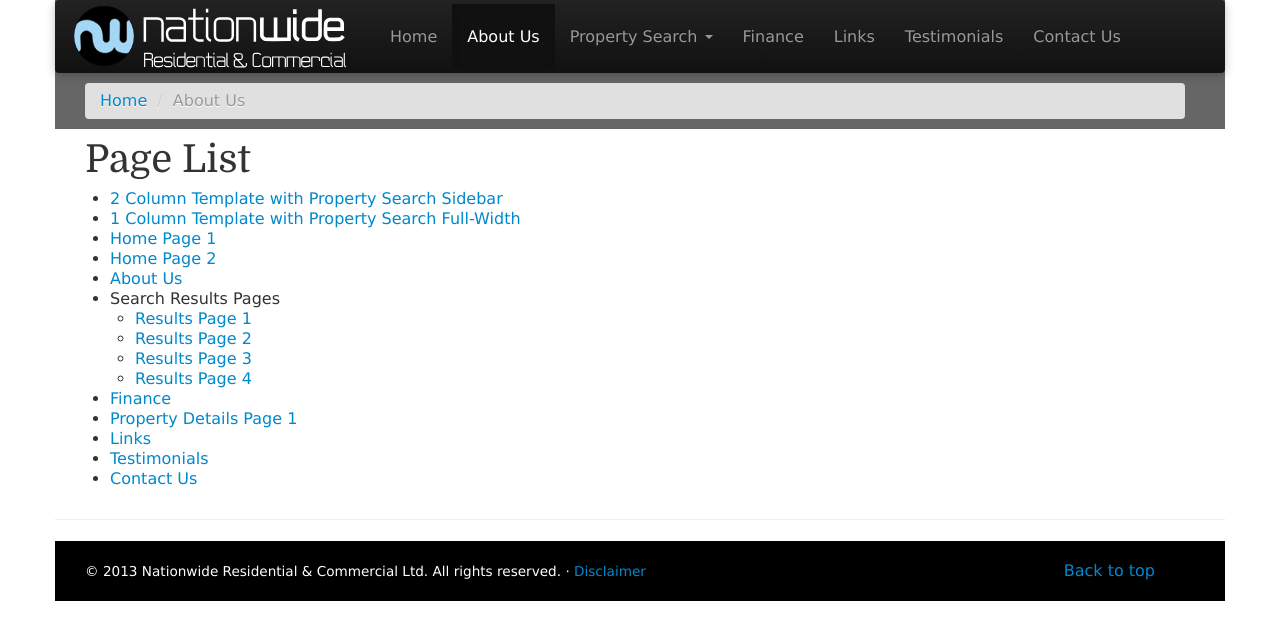
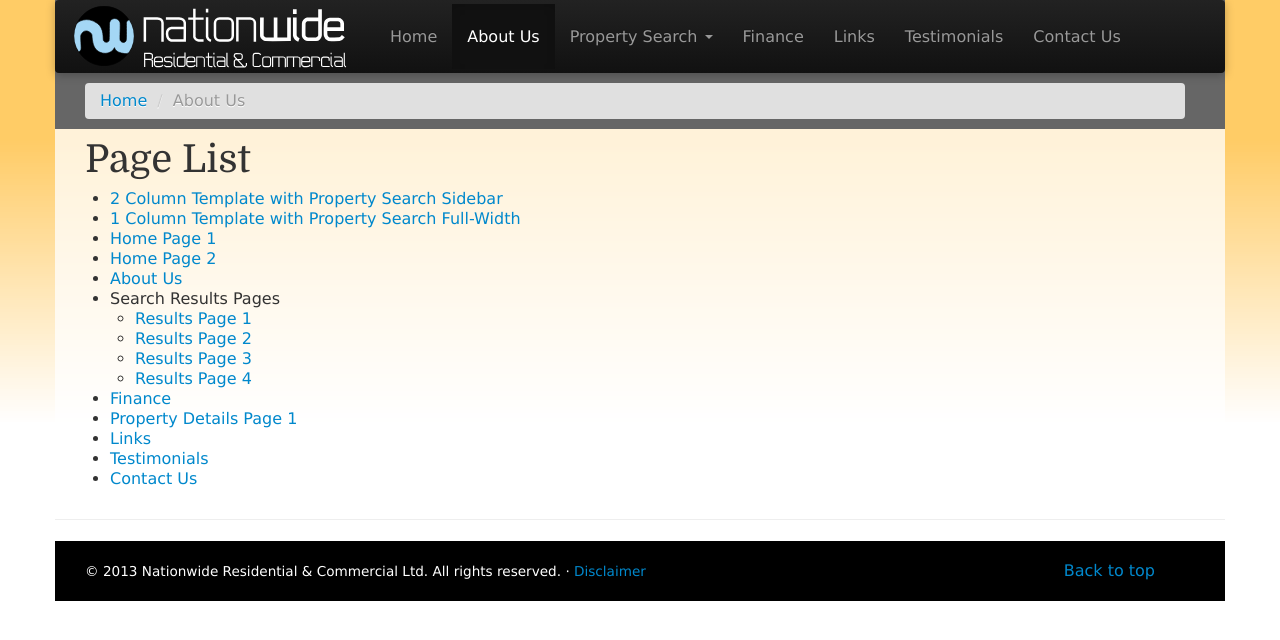
Before and after one commit to antowide/nationwide-3, a PHP site: page /index.php in a window 1280 px wide. Shown: the top 640 px of the page. Run offline with PHP 8.4, Linux system fonts and the light colour scheme; some libraries are stand-ins or nearby versions.

Commit message:
Experimental orange BG gradient.

```diff
--- a/content/includes/header.php
+++ b/content/includes/header.php
@@ -1,7 +1,7 @@
 
 <!-- [header.php] -->
 
-<body>
+<body style="background:url(img/bg-repeat.png) repeat-x scroll 0 0;">
 
 	<div class="navbar-wrapper">
       <div class="container">
```
Also changed, not shown: content/img/bg-1x3.gif (added), content/img/bg-1x4.gif (added), content/img/bg-repeat.png (added), content/img/logo-page-bg.svg (added), content/img/logo-page-bg2.svg (added).
